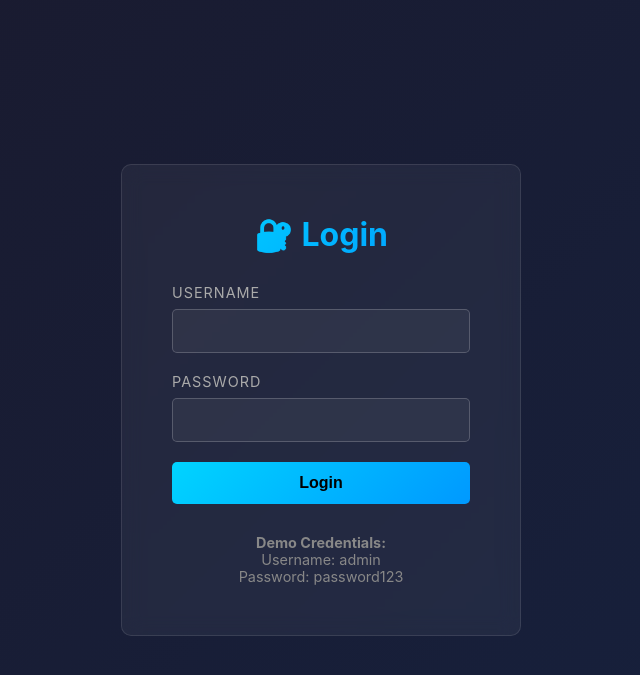
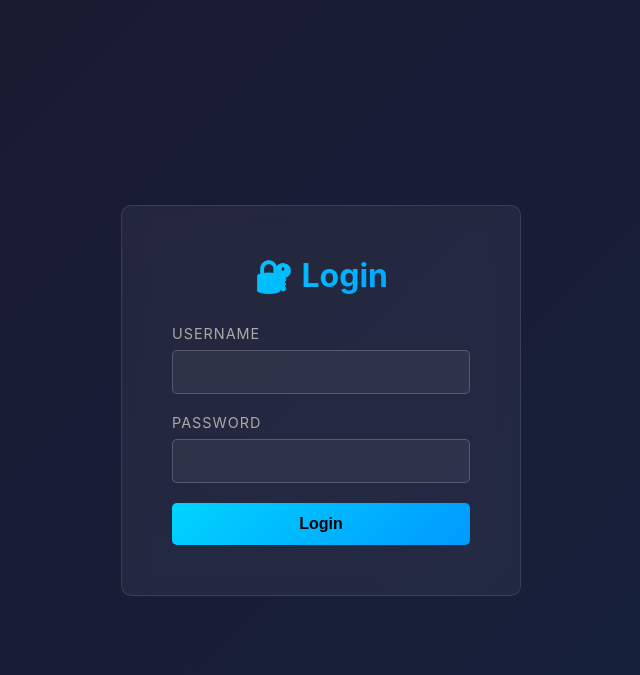
Before and after one commit to get-them666/bizstack-perks, a FastAPI app: page /login in a window 1280 px wide. Shown: the top 675 px of the page, without its empty margins (319-959 px from the left). Run offline with FastAPI, Linux system fonts and the light colour scheme.

Commit message:
security: remove all backend exposure from public-facing pages
- Remove hardcoded demo credentials (admin/password123) from login.html
- Remove 'Dashboard Login' nav link and 'Dashboard' footer link from the
  public homepage — visitors should never see a path to the admin backend
- Replace internal env-var debug notice ('Set STRIPE_SECRET_KEY and
  PRICE_ID...') with a customer-safe unavailability message
- Replace internal deployment FAQ item (env vars, webhook URLs) with a
  customer-relevant security/privacy FAQ item

```diff
--- a/templates/login.html
+++ b/templates/login.html
@@ -105,12 +105,6 @@
             text-align: center;
         }
 
-        .demo-credentials {
-            margin-top: 30px;
-            text-align: center;
-            color: #888;
-            font-size: 0.9em;
-        }
     </style>
 </head>
 <body>
@@ -134,12 +128,6 @@
 
             <button type="submit">Login</button>
         </form>
-
-        <div class="demo-credentials">
-            <p><strong>Demo Credentials:</strong><br>
-            Username: admin<br>
-            Password: password123</p>
-        </div>
     </div>
 </body>
 </html>
```
Also changed, not shown: templates/index.html (+3 -5 lines).
